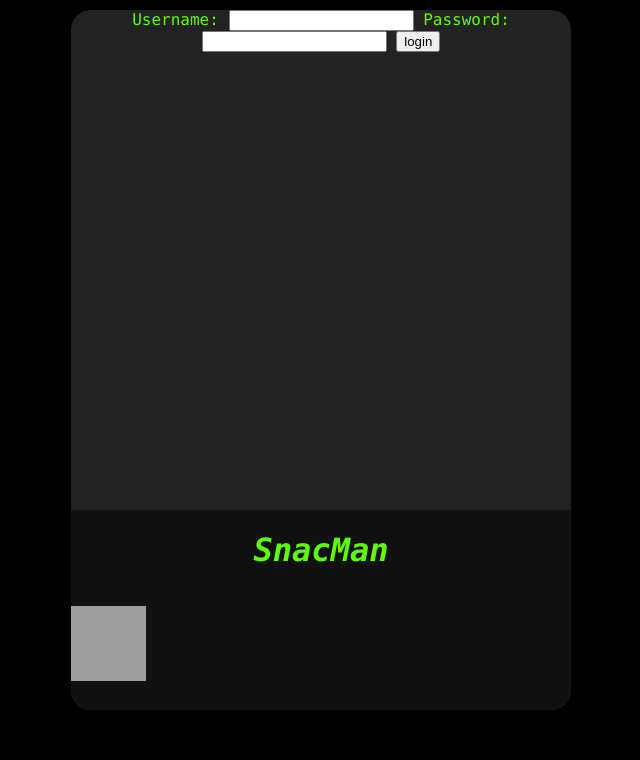
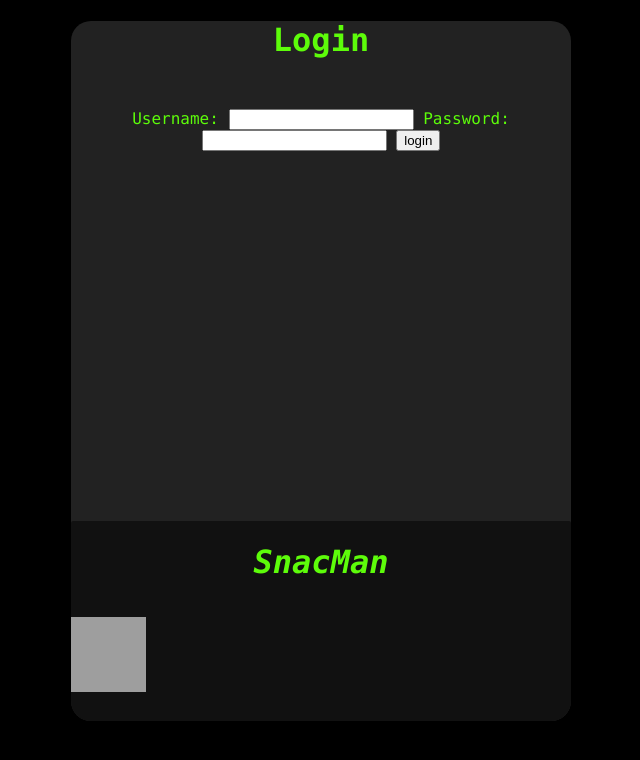
Before and after one commit to celeritas17/snacManDjango, a Django app: template templates/login.html in a window 1280 px wide. Shown: the top 760 px of the page, without its empty margins (319-959 px from the left). Run offline with Django 3.2, Linux system fonts and the light colour scheme; the template is opened without the code that fills it, so the values that code supplies are empty; grey boxes are pictures that could not be loaded.

Commit message:
Add login header to login page, style login page

```diff
--- a/assets/css/default.css
+++ b/assets/css/default.css
@@ -128,3 +128,7 @@ body{
 	#login{
 		float:right;
 	}
+
+	.login{
+		margin-top:50px;
+	}
--- a/static/css/default.css
+++ b/static/css/default.css
@@ -128,3 +128,7 @@ body{
 	#login{
 		float:right;
 	}
+
+	.login{
+		margin-top:50px;
+	}
--- a/templates/login.html
+++ b/templates/login.html
@@ -4,7 +4,8 @@
 	{% if form.errors %}
 		<p class="error">Sorry, that's not a valid username or password</p>
 	{% endif %}
-
+	<h1>Login</h1>
+	<div class="login">
 	<form action="{% url 'snacMan.views.auth_view' %}" method="post">{% csrf_token %}
 		<label for="username">Username:</label>
 		<input type="text" name="username" value="" id="username">
@@ -15,6 +16,6 @@
 
 	</form>
 
-
+</div>
 
 {% endblock %}
```
